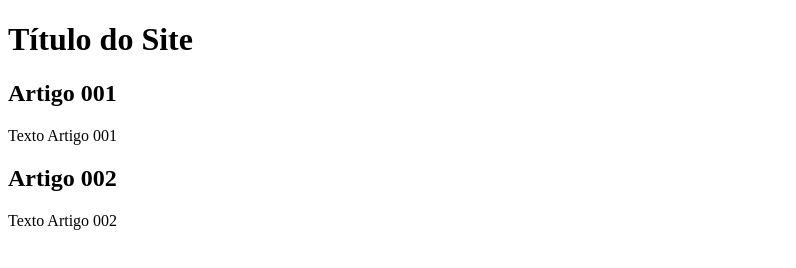
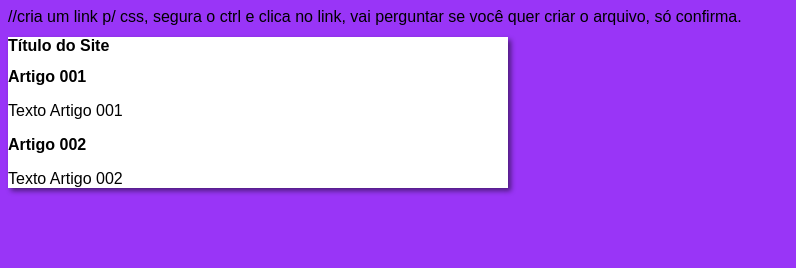
Before and after one commit to andremtsmartins/projeto-site, a plain HTML site: page index.html in a window 1280 px wide. Shown: the whole page, without its empty margins (0-796 px from the left). Drawn offline with Linux system fonts and the light colour scheme.

Commit message:
iniciei o design

```diff
--- /dev/null
+++ b/estilos/style.css
@@ -0,0 +1,17 @@
+*{
+    font-family: Arial, Helvetica, sans-serif;
+    font-size: 16px;
+}
+
+body {
+    background-color: rgb(153, 53, 247);
+
+}
+
+main {
+    background-color: white;
+    width: 500px;                         //largura
+    margin: auto;                         //centralizado
+    padding: 10px;
+    box-shadow: 3px 3px 5px rgba(0, 0, 0, 0.493);
+}
--- a/index.html
+++ b/index.html
@@ -4,6 +4,7 @@
     <meta charset="UTF-8">
     <meta name="viewport" content="width=device-width, initial-scale=1.0">
     <title>Document</title>
+    <link rel="stylesheet" href="estilos/style.css">      //cria um link p/ css, segura o ctrl e clica no link, vai perguntar se você quer criar o arquivo, só confirma.
 </head>
 <body>
     <main>
```
